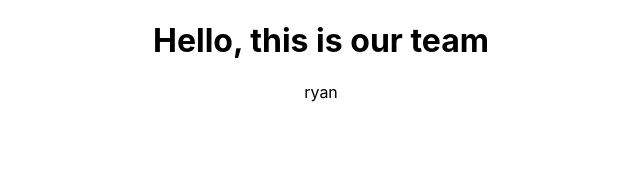
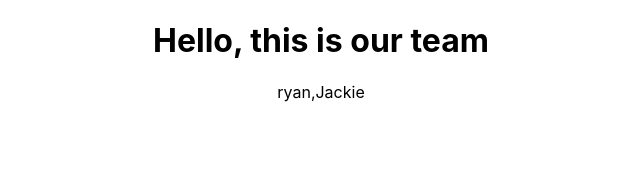
Before and after one commit to jaackie25/group-github-lab, a React (Create React App) app: page / in a window 1280 px wide. Shown: the top 172 px of the page, without its empty margins (319-959 px from the left). Built offline with nearby package versions, Linux system fonts and the light colour scheme.

Commit message:
added name-Jackie

```diff
--- a/src/components/About.jsx
+++ b/src/components/About.jsx
@@ -1,7 +1,7 @@
 export default function About() {
   return (
     <div>
-      ryan
+      ryan,Jackie
     </div>
   )
 }
```
